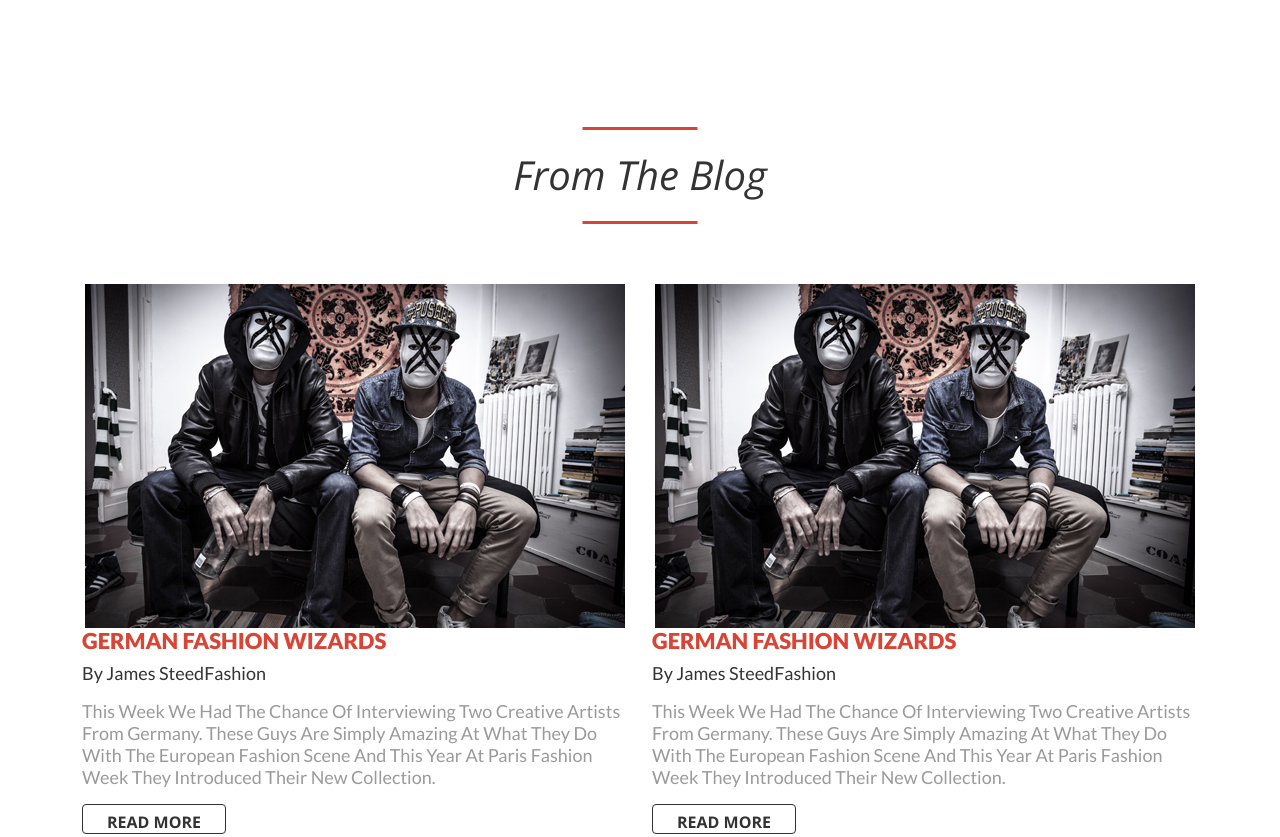
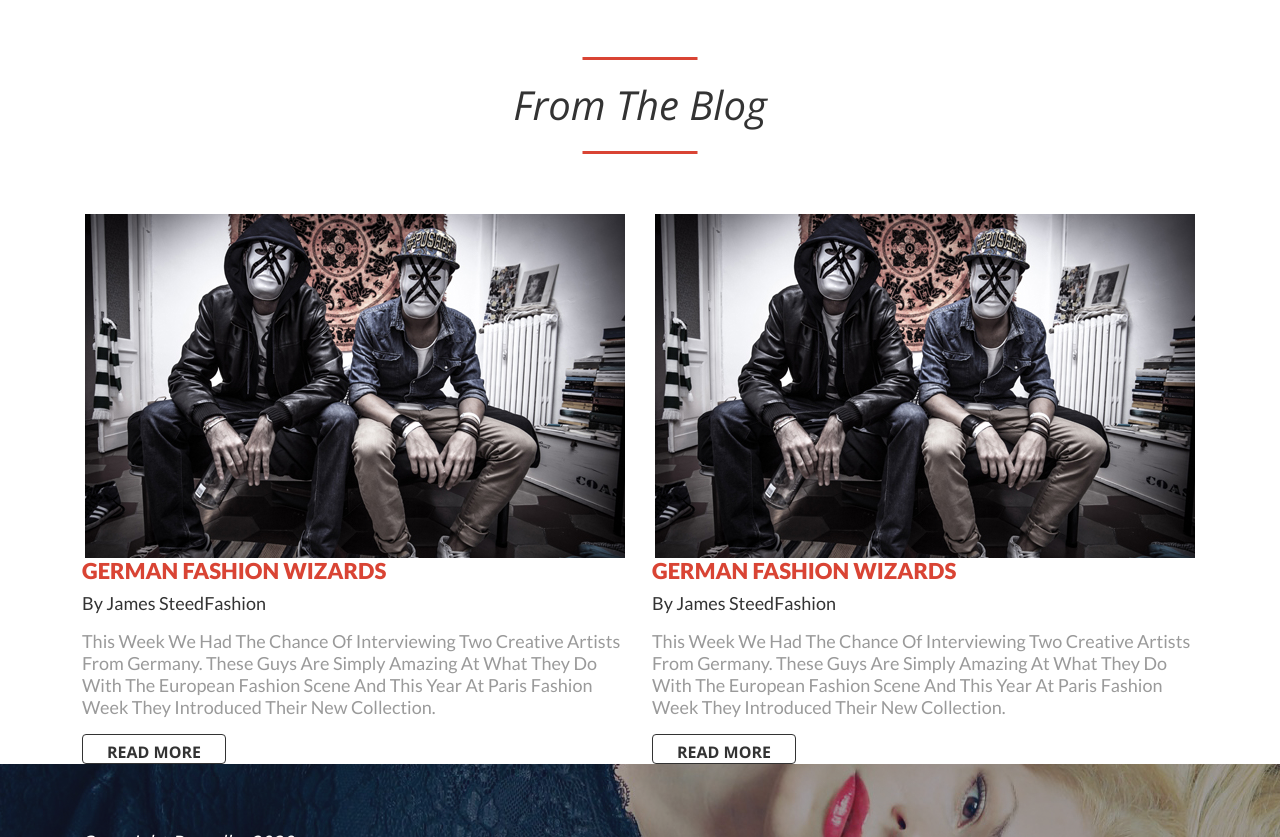
Before and after one commit to Xadichem/Brandly1, a plain HTML site: page index.html in a window 1280 px wide. Shown: the part 1300-2137 px from the top of the page. Drawn offline with nearby package versions, Linux system fonts and the light colour scheme; files that its build step writes are made by us from their sources.

Commit message:
Add scss/

```diff
--- a/scss/_blog.scss
+++ b/scss/_blog.scss
@@ -1,7 +1,7 @@
 @import "vars";
 
 .blog {
-  padding: 70px 0 86px;
+  padding: 0;
 
   &__item-img {
     width: 540px;
```
